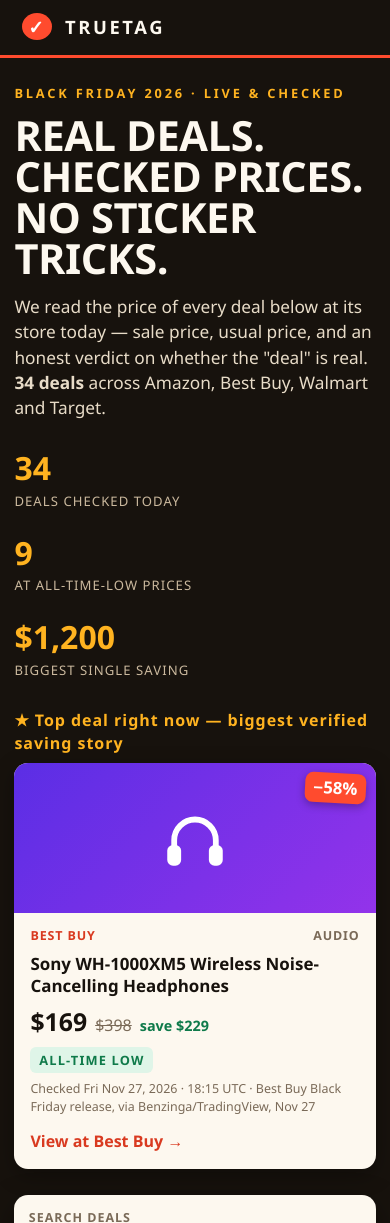
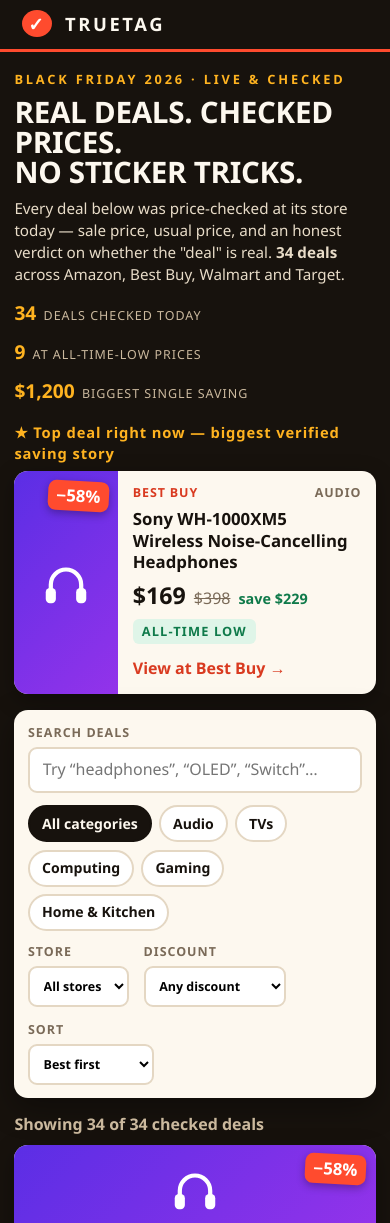
Before and after one commit to surebe/black-friday-deal-finder, a plain HTML site: page app/index.html in a window 390 px wide. Shown: the top 1223 px of the page. Drawn offline with Linux system fonts and the light colour scheme.

Commit message:
TrueTag: compact hero and denser cards so the screenshots show the finder
The standing cover showed one half-cut deal card under a giant hero; the
judge reads the entry mostly through its screenshots. This pass shrinks
the hero to two lines, makes the spotlight a slim banner, densifies the
cards, and reframes the shots: cover shows the spotlight plus a full row
of deals and the controls, the filtered shot frames the working filters
over their results, and the phone shot shows the controls and a complete
card. All 34 deals, prices, links, check times and verdicts unchanged;
first load 12,827 B gzip-9. SELF-CHECK.md grades every judge criterion.

```diff
--- a/app/index.html
+++ b/app/index.html
@@ -17,15 +17,15 @@
 <main id="home-view">
   <section class="hero">
     <p class="hero-kicker">BLACK FRIDAY 2026 · LIVE &amp; CHECKED</p>
-    <h1>Real deals.<br>Checked prices.<br>No sticker tricks.</h1>
-    <p class="hero-sub">We read the price of every deal below at its store today — sale price, usual price, and an honest verdict on whether the "deal" is real. <strong id="hero-count">34 deals</strong> across Amazon, Best Buy, Walmart and Target.</p>
+    <h1>Real deals. Checked prices.<br>No sticker tricks.</h1>
+    <p class="hero-sub">Every deal below was price-checked at its store today — sale price, usual price, and an honest verdict on whether the "deal" is real. <strong id="hero-count">34 deals</strong> across Amazon, Best Buy, Walmart and Target.</p>
     <div class="hero-stats">
       <div class="stat"><span class="stat-num" id="stat-deals">34</span><span class="stat-label">deals checked today</span></div>
       <div class="stat"><span class="stat-num" id="stat-low">7</span><span class="stat-label">at all-time-low prices</span></div>
       <div class="stat"><span class="stat-num" id="stat-save">$1,200</span><span class="stat-label">biggest single saving</span></div>
     </div>
-    <div id="spotlight"></div>
   </section>
+  <div id="spotlight"></div>
 
   <section class="controls" aria-label="Search and filters">
     <label class="search-box">
--- a/app/style.css
+++ b/app/style.css
@@ -35,7 +35,7 @@ a { color: var(--coral-dark); }
 
 .topbar {
   display: flex; justify-content: space-between; align-items: center; gap: 1rem;
-  padding: 0.9rem 1.4rem; background: var(--ink); color: var(--paper);
+  padding: 0.7rem 1.4rem; background: var(--ink); color: var(--paper);
   border-bottom: 3px solid var(--coral); position: sticky; top: 0; z-index: 5;
 }
 .brand { color: var(--paper); text-decoration: none; font-weight: 900; letter-spacing: 0.14em; font-size: 1.15rem; }
@@ -44,25 +44,28 @@ a { color: var(--coral-dark); }
 
 main { max-width: 1180px; margin: 0 auto; padding: 0 1.4rem; }
 
-.hero { color: var(--paper); padding: 2.6rem 0 1.6rem; }
-.hero-kicker { color: var(--gold); font-weight: 800; letter-spacing: 0.22em; font-size: 0.8rem; margin: 0 0 0.8rem; }
+.hero { color: var(--paper); padding: 1.1rem 0 0.85rem; }
+.hero-kicker { color: var(--gold); font-weight: 800; letter-spacing: 0.22em; font-size: 0.8rem; margin: 0 0 0.55rem; }
 .hero h1 {
-  font-size: clamp(2.6rem, 7vw, 4.6rem); line-height: 0.98; margin: 0 0 1rem;
+  font-size: clamp(1.9rem, 4vw, 2.75rem); line-height: 1.02; margin: 0 0 0.6rem;
   font-weight: 900; letter-spacing: -0.01em; text-transform: uppercase;
 }
-.hero-sub { max-width: 44rem; color: #e8dcc8; font-size: 1.08rem; margin: 0 0 1.6rem; }
-.hero-stats { display: flex; gap: 2.2rem; flex-wrap: wrap; margin-bottom: 1.8rem; }
-.stat { display: flex; flex-direction: column; }
-.stat-num { font-size: 2rem; font-weight: 900; color: var(--gold); }
-.stat-label { color: #cbb99e; font-size: 0.82rem; text-transform: uppercase; letter-spacing: 0.08em; }
+.hero-sub { max-width: 46rem; color: #e8dcc8; font-size: 1rem; margin: 0 0 0.85rem; }
+.hero-stats { display: flex; gap: 1.8rem; flex-wrap: wrap; }
+.stat { display: flex; align-items: baseline; gap: 0.45rem; }
+.stat-num { font-size: 1.45rem; font-weight: 900; color: var(--gold); }
+.stat-label { color: #cbb99e; font-size: 0.78rem; text-transform: uppercase; letter-spacing: 0.08em; }
 
-#spotlight .spot-label { color: var(--gold); font-weight: 800; letter-spacing: 0.06em; margin: 0 0 0.5rem; }
-#spotlight .card { flex-direction: row; max-width: 760px; }
-#spotlight .card-art { min-width: 210px; min-height: 150px; }
+#spotlight { margin: 0.2rem 0 1rem; }
+#spotlight .spot-label { color: var(--gold); font-weight: 800; letter-spacing: 0.06em; margin: 0 0 0.45rem; font-size: 0.92rem; }
+#spotlight .card { flex-direction: row; }
+#spotlight .card-art { min-width: 168px; min-height: 104px; }
+#spotlight .card-name { font-size: 1.2rem; }
+#spotlight .checked { display: none; }
 
 .controls {
-  background: var(--paper); border-radius: 14px; padding: 1rem 1.1rem;
-  display: flex; flex-wrap: wrap; gap: 0.9rem 1.2rem; align-items: end;
+  background: var(--paper); border-radius: 14px; padding: 0.85rem 1rem;
+  display: flex; flex-wrap: wrap; gap: 0.75rem 1.1rem; align-items: end;
   box-shadow: 0 10px 30px rgba(0,0,0,0.35);
 }
 .search-box { flex: 1 1 260px; display: flex; flex-direction: column; gap: 0.3rem; }
@@ -73,9 +76,9 @@ main { max-width: 1180px; margin: 0 auto; padding: 0 1.4rem; }
 #search:focus { outline: 3px solid var(--gold); border-color: var(--gold); }
 .chips { display: flex; gap: 0.45rem; flex-wrap: wrap; }
 .chip {
-  font: inherit; font-weight: 700; font-size: 0.9rem; cursor: pointer;
+  font: inherit; font-weight: 700; font-size: 0.88rem; cursor: pointer;
   border: 2px solid var(--line); background: #fff; color: var(--ink);
-  padding: 0.45rem 0.85rem; border-radius: 999px;
+  padding: 0.4rem 0.75rem; border-radius: 999px;
 }
 .chip.on { background: var(--ink); color: var(--paper); border-color: var(--ink); }
 .selects { display: flex; gap: 0.9rem; flex-wrap: wrap; }
@@ -84,18 +87,18 @@ main { max-width: 1180px; margin: 0 auto; padding: 0 1.4rem; }
   font: inherit; padding: 0.55rem 0.6rem; border: 2px solid var(--line); border-radius: 9px; background: #fff;
 }
 
-.result-line { color: #cbb99e; font-weight: 700; margin: 1.3rem 0 0.7rem; }
+.result-line { color: #cbb99e; font-weight: 700; margin: 0.9rem 0 0.55rem; }
 
-.grid { display: grid; grid-template-columns: repeat(auto-fill, minmax(258px, 1fr)); gap: 1.1rem; }
+.grid { display: grid; grid-template-columns: repeat(auto-fill, minmax(252px, 1fr)); gap: 1rem; }
 .card {
   background: var(--paper); color: var(--ink); border-radius: 14px; overflow: hidden; display: flex; flex-direction: column;
   box-shadow: 0 6px 22px rgba(0,0,0,0.30);
 }
 .card-art {
   position: relative; display: flex; align-items: center; justify-content: center;
-  min-height: 118px; color: #fff; text-decoration: none;
+  min-height: 88px; color: #fff; text-decoration: none;
 }
-.card-art svg { width: 74px; height: 74px; fill: currentColor; }
+.card-art svg { width: 54px; height: 54px; fill: currentColor; }
 .art-audio { background: linear-gradient(135deg, #5b2ee5, #9333ea); }
 .art-tv { background: linear-gradient(135deg, #0f4c81, #1d7fd1); }
 .art-computing { background: linear-gradient(135deg, #0b6e4f, #13a06f); }
@@ -106,15 +109,15 @@ main { max-width: 1180px; margin: 0 auto; padding: 0 1.4rem; }
   font-weight: 900; font-size: 1.05rem; padding: 0.18em 0.5em; border-radius: 8px;
   transform: rotate(3deg); box-shadow: 0 3px 8px rgba(0,0,0,0.3);
 }
-.card-body { padding: 0.9rem 1rem 1rem; display: flex; flex-direction: column; gap: 0.45rem; flex: 1; }
+.card-body { padding: 0.8rem 0.9rem 0.9rem; display: flex; flex-direction: column; gap: 0.38rem; flex: 1; }
 .card-meta { display: flex; justify-content: space-between; margin: 0; font-size: 0.78rem; font-weight: 800; text-transform: uppercase; letter-spacing: 0.07em; }
 .store { color: var(--coral-dark); }
 .cat { color: var(--muted); }
-.card-name { margin: 0; font-size: 1.06rem; line-height: 1.3; }
+.card-name { margin: 0; font-size: 1.02rem; line-height: 1.28; }
 .card-name a { color: var(--ink); text-decoration: none; }
 .card-name a:hover { text-decoration: underline; }
 .price { margin: 0; display: flex; align-items: baseline; gap: 0.5rem; flex-wrap: wrap; }
-.price .now { font-size: 1.55rem; font-weight: 900; }
+.price .now { font-size: 1.45rem; font-weight: 900; }
 .price .was { color: var(--muted); text-decoration: line-through; }
 .price .save { color: var(--green); font-weight: 800; font-size: 0.9rem; }
 .price.big .now { font-size: 2.2rem; }
@@ -122,7 +125,7 @@ main { max-width: 1180px; margin: 0 auto; padding: 0 1.4rem; }
 .v-low { background: var(--green-bg); color: var(--green); }
 .v-strong { background: var(--teal-bg); color: var(--teal); }
 .v-fair { background: var(--amber-bg); color: var(--amber); }
-.checked { margin: 0; color: var(--muted); font-size: 0.78rem; }
+.checked { margin: 0; color: var(--muted); font-size: 0.74rem; line-height: 1.35; }
 .card-actions { margin: auto 0 0; padding-top: 0.4rem; }
 .go { font-weight: 800; text-decoration: none; }
 .go:hover { text-decoration: underline; }
@@ -149,11 +152,14 @@ footer { color: #a68f6f; max-width: 1180px; margin: 0 auto; padding: 1.6rem 1.4r
 @media (max-width: 640px) {
   .topbar-note { display: none; }
   main { padding: 0 0.9rem; }
-  .hero { padding-top: 1.6rem; }
-  .hero-stats { gap: 1.2rem; }
-  #spotlight .card { flex-direction: column; }
-  #spotlight .card-art { min-width: 0; }
+  .hero { padding-top: 1.1rem; }
+  .hero h1 { font-size: 1.85rem; }
+  .hero-sub { font-size: 0.95rem; }
+  .hero-stats { gap: 0.7rem 1.1rem; }
+  .stat-num { font-size: 1.2rem; }
+  #spotlight .card-art { min-width: 104px; min-height: 104px; }
+  #spotlight .card-name { font-size: 1.05rem; }
   .grid { grid-template-columns: 1fr; }
   .detail-head .card-art { min-width: 100%; }
-  .controls { padding: 0.9rem; }
+  .controls { padding: 0.85rem; }
 }
--- a/shots.json
+++ b/shots.json
@@ -1 +1 @@
-[{"file":"1-cover.jpg","path":"#/","viewport":{"height":800,"width":1280}},{"file":"2-filtered.jpg","path":"#/ with the Audio category chip and the '40% off or more' discount filter applied","viewport":{"height":800,"width":1280}},{"file":"3-deal.jpg","path":"#/deal/airpods-pro3-amazon","viewport":{"height":800,"width":1280}},{"file":"4-phone.jpg","path":"#/","viewport":{"height":844,"width":390}}]
+[{"file":"1-cover.jpg","path":"#/ — compact hero, top-deal spotlight, search and filter controls and the first rows of the deal grid","viewport":{"height":800,"width":1280}},{"file":"2-filtered.jpg","path":"#/ framed on the controls with the Audio category chip and the '40% off or more' discount filter applied, showing the filtered results","viewport":{"height":800,"width":1280}},{"file":"3-deal.jpg","path":"#/deal/airpods-pro3-amazon","viewport":{"height":800,"width":1280}},{"file":"4-phone.jpg","path":"#/ at a phone's size, framed on the controls and the first deal cards","viewport":{"height":844,"width":390}}]
```
Also changed, not shown: screenshots/1-cover.jpg, screenshots/2-filtered.jpg, screenshots/3-deal.jpg, screenshots/4-phone.jpg, 1 other file.
